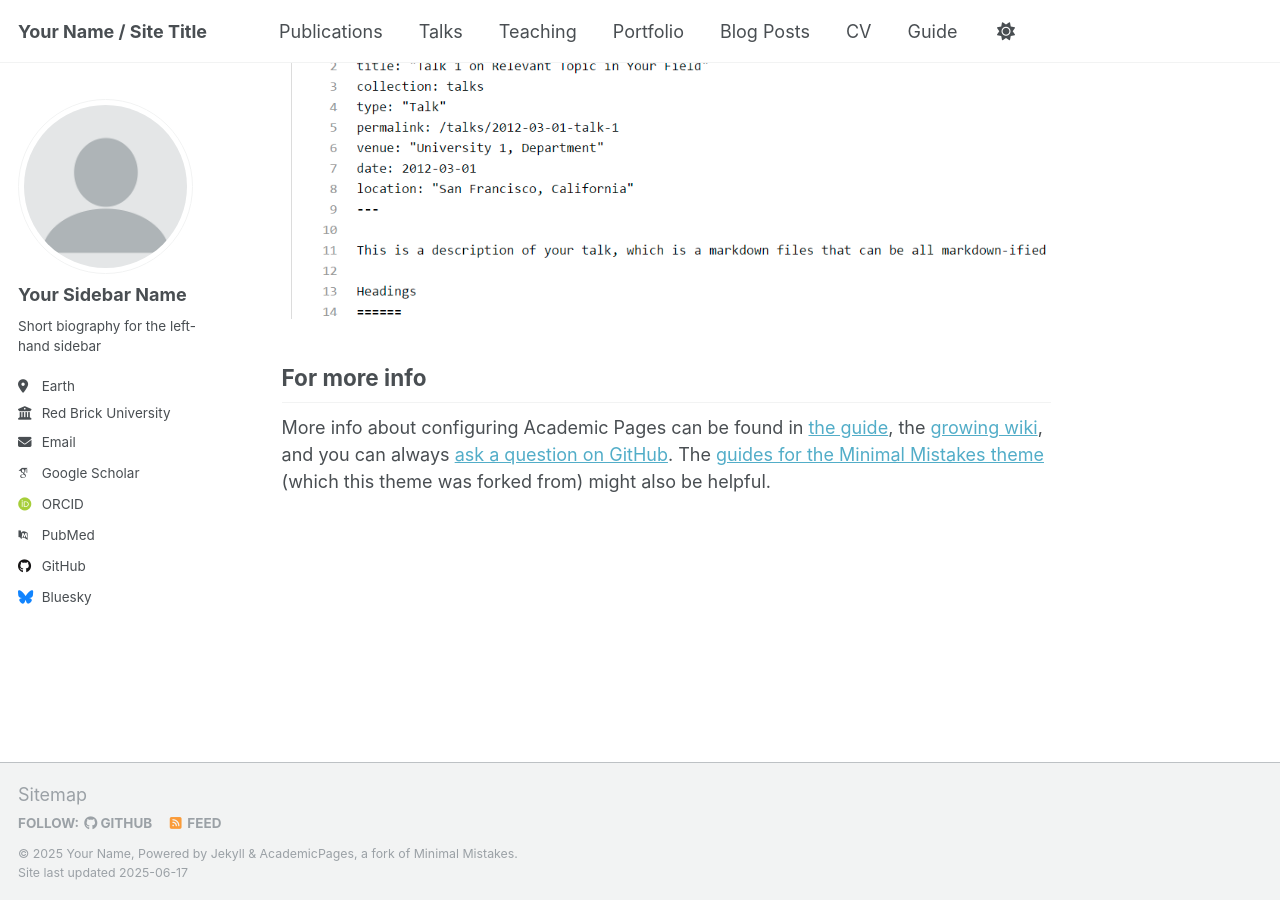
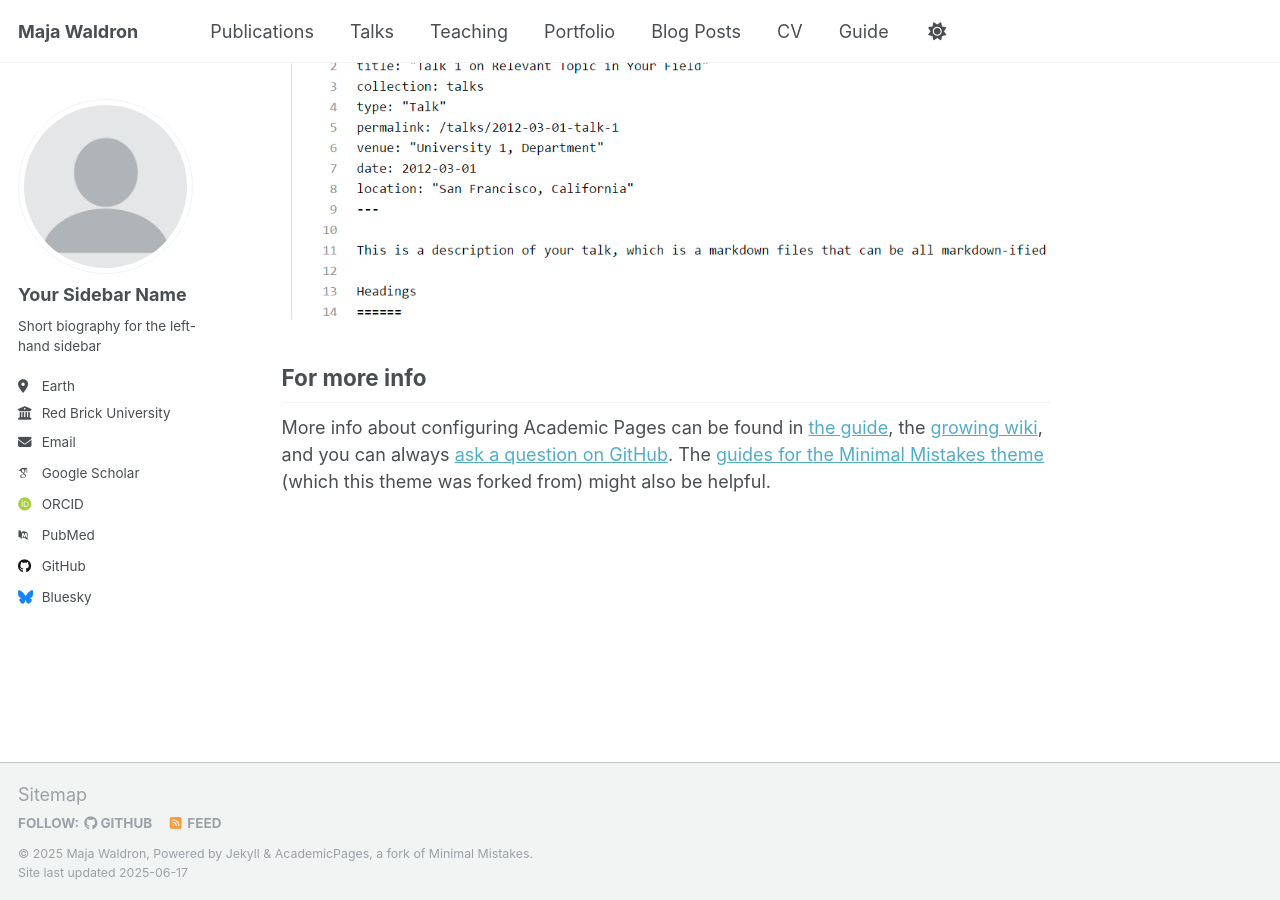
Before and after one commit to maja-waldron/maja-waldron.github.io, a Jekyll site: the page built from _pages/about.md, in a window 1280 px wide and 900 px high, scrolled down 2636 px. Built offline with Jekyll 4.4.1, drawn with Linux system fonts in a browser that asks for light colours; some web fonts are replaced.

Commit message:
add name

```diff
--- a/_config.yml
+++ b/_config.yml
@@ -9,10 +9,10 @@
 # Basic Site Settings
 locale                   : "en-US"
 site_theme               : "default"
-title                    : "Your Name / Site Title"
+title                    : "Maja Waldron"
 title_separator          : "-"
-name                     : &name "Your Name"
-description              : &description "personal description"
+name                     : &name "Maja Waldron"
+description              : &description "I am an AI researcher and Assistant Professor of Statistics at the University of Wisconsin - Madison."
 url                      : https://academicpages.github.io # the base hostname & protocol for your site e.g. "https://[your GitHub username].github.io" or if you already have some other page hosted on Github then use "https://[your GitHub username].github.io/[Your Repo Name]"
 baseurl                  : "" # the subpath of your site, e.g. "/blog"
 repository               : "academicpages/academicpages.github.io"
```
